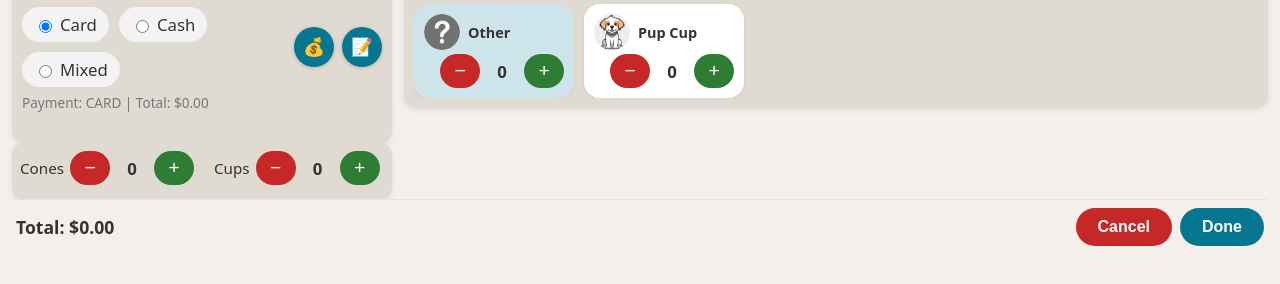
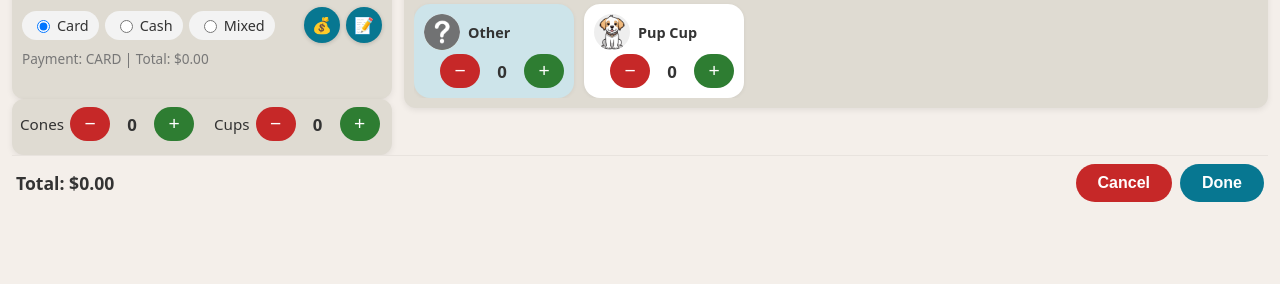
Before and after one commit to vitosgelatonz/kiosk, a plain HTML site: page index.html in a window 1280 px wide. Shown: the part 504-788 px from the top of the page. Drawn offline with Linux system fonts and the light colour scheme.

Commit message:
Update index.html

```diff
--- a/index.html
+++ b/index.html
@@ -137,45 +137,46 @@
 
     .payment-options {
       display: flex;
-      gap: 10px;
-      flex-wrap: wrap;
+      gap: 6px;
+      flex-wrap: nowrap;
     }
     .payment-options label {
       background: #f3f3f3;
-      padding: 6px 12px;
+      padding: 5px 10px;
       border-radius: 999px;
-      font-size: 1.05rem;
+      font-size: 0.9rem;
       cursor: pointer;
       display: flex;
       align-items: center;
-      gap: 5px;
+      gap: 4px;
+      white-space: nowrap;
     }
 
     .payment-row {
       display: flex;
       justify-content: space-between;
       align-items: center;
-      gap: 12px;
+      gap: 8px;
       margin-bottom: 4px;
       margin-top: 4px;
     }
 
     .action-buttons {
       display: flex;
-      gap: 8px;
+      gap: 6px;
     }
 
     #notes-btn, #adjust-btn {
       border: none;
       border-radius: 50%;
-      width: 40px;
-      height: 40px;
+      width: 36px;
+      height: 36px;
       background: var(--accent);
       color: #ffffff;
       display: flex;
       align-items: center;
       justify-content: center;
-      font-size: 1.1rem;
+      font-size: 1rem;
       cursor: pointer;
       flex-shrink: 0;
       box-shadow: 0 1px 4px rgba(0,0,0,0.18);
```
